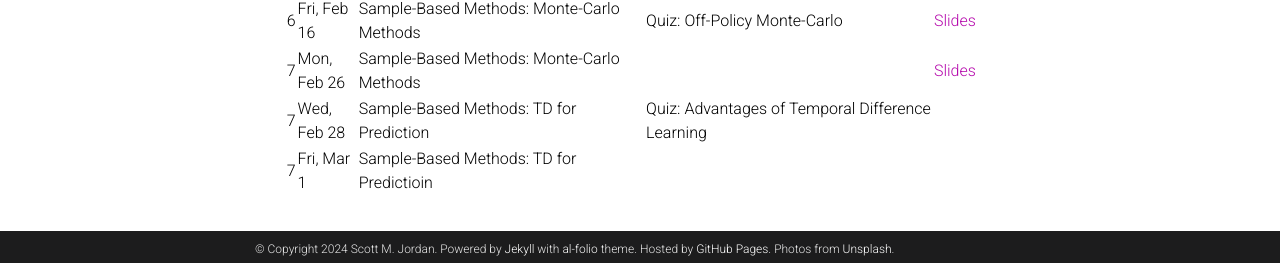
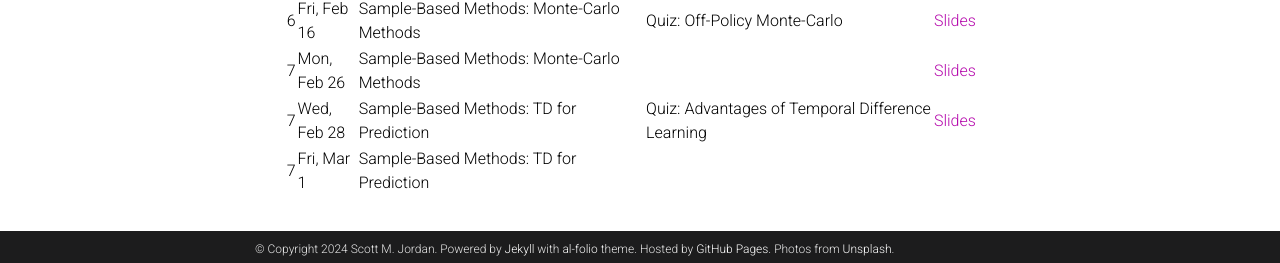
Before and after one commit to ScottJordan/scottjordan.github.io, a Jekyll site: the page built from _pages/courses/CMPUT365-W24.md, in a window 1280 px wide and 900 px high, scrolled down 1588 px. Shown: the part 634-897 px from the top of the window. Built offline with Jekyll 4.4.1, drawn with Linux system fonts in a browser that asks for light colours; comment, search, counter and statistics services are not loaded; a style sheet for code colours, icons or effects is not loaded.

Commit message:
added td lecture

```diff
--- a/_pages/courses/CMPUT365-W24.md
+++ b/_pages/courses/CMPUT365-W24.md
@@ -77,5 +77,5 @@
 | 6    | Wed, Feb 14  | Sample-Based Methods: Monte-Carlo Methods |  | |
 | 6    | Fri, Feb 16  | Sample-Based Methods: Monte-Carlo Methods | Quiz: Off-Policy Monte-Carlo| [Slides]({{ site.url }}/assets/courses/CMPUT365-W24/Lecture_17_MonteCarloMethods1.pdf)|
 | 7    | Mon, Feb 26  | Sample-Based Methods: Monte-Carlo Methods | | [Slides]({{ site.url }}/assets/courses/CMPUT365-W24/Lecture_18_MonteCarloOffPolicy.pdf)|
-| 7    | Wed, Feb 28  | Sample-Based Methods: TD for Prediction | Quiz: Advantages of Temporal Difference Learning | |
-| 7    | Fri, Mar 1  | Sample-Based Methods: TD for Predictioin | |
+| 7    | Wed, Feb 28  | Sample-Based Methods: TD for Prediction | Quiz: Advantages of Temporal Difference Learning | [Slides]({{ site.url }}/assets/courses/CMPUT365-W24/Lecture_19_TDprediction.pdf)|
+| 7    | Fri, Mar 1  | Sample-Based Methods: TD for Prediction | |
```
Also changed, not shown: 1 other file.
